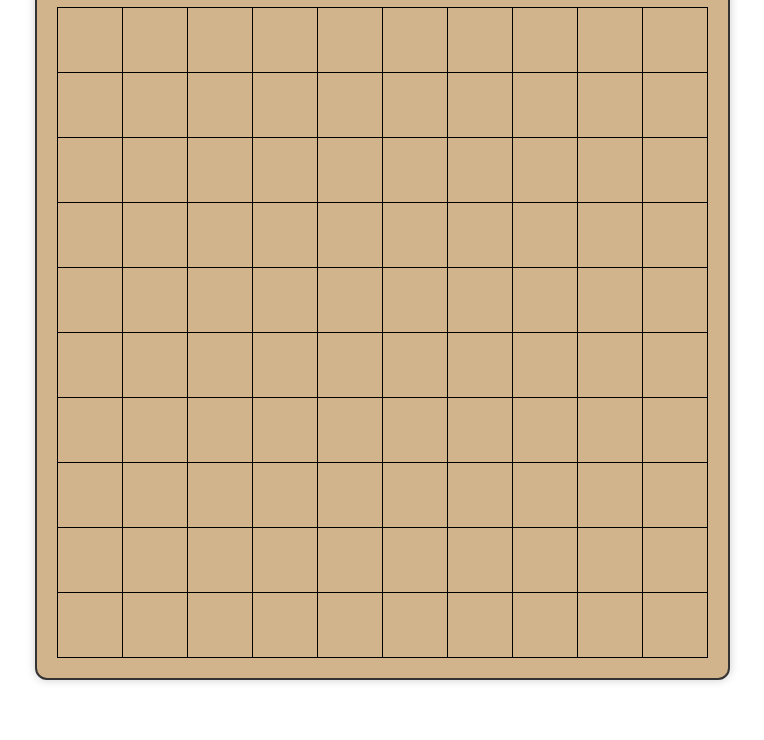
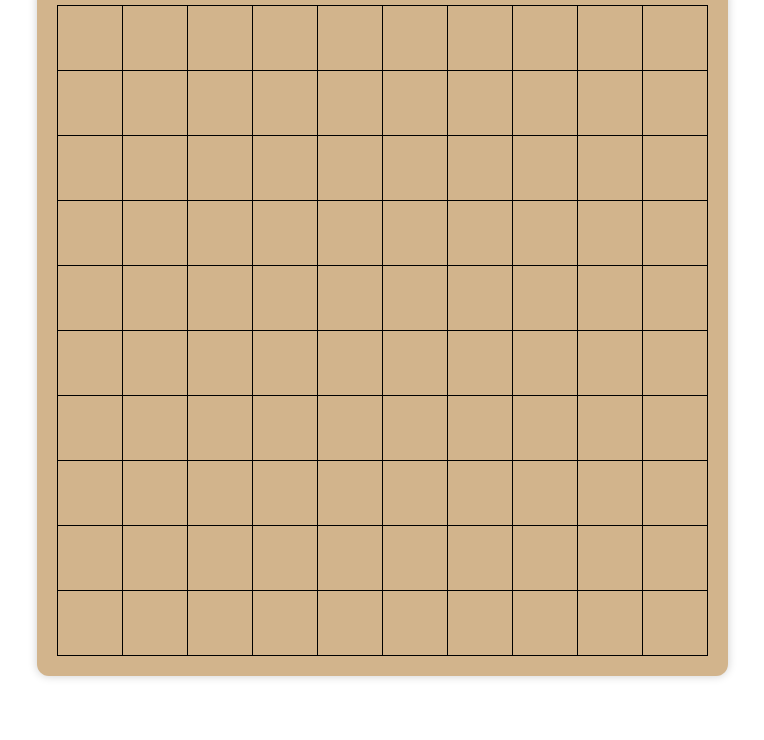
Before and after one commit to thethang12-git/caroGame, a plain HTML site: page index.html in a window 1280 px wide. Shown: the part 60-800 px from the top of the page, without its empty margins (258-1022 px from the left). Drawn offline with Linux system fonts and the light colour scheme.

Commit message:
add caro game

```diff
--- a/index.html
+++ b/index.html
@@ -6,7 +6,6 @@
   <style>
       #main_container {
         padding: 20px;
-        border: 2px solid #333;
         height: fit-content;
         width: fit-content;
         margin: auto;
```
